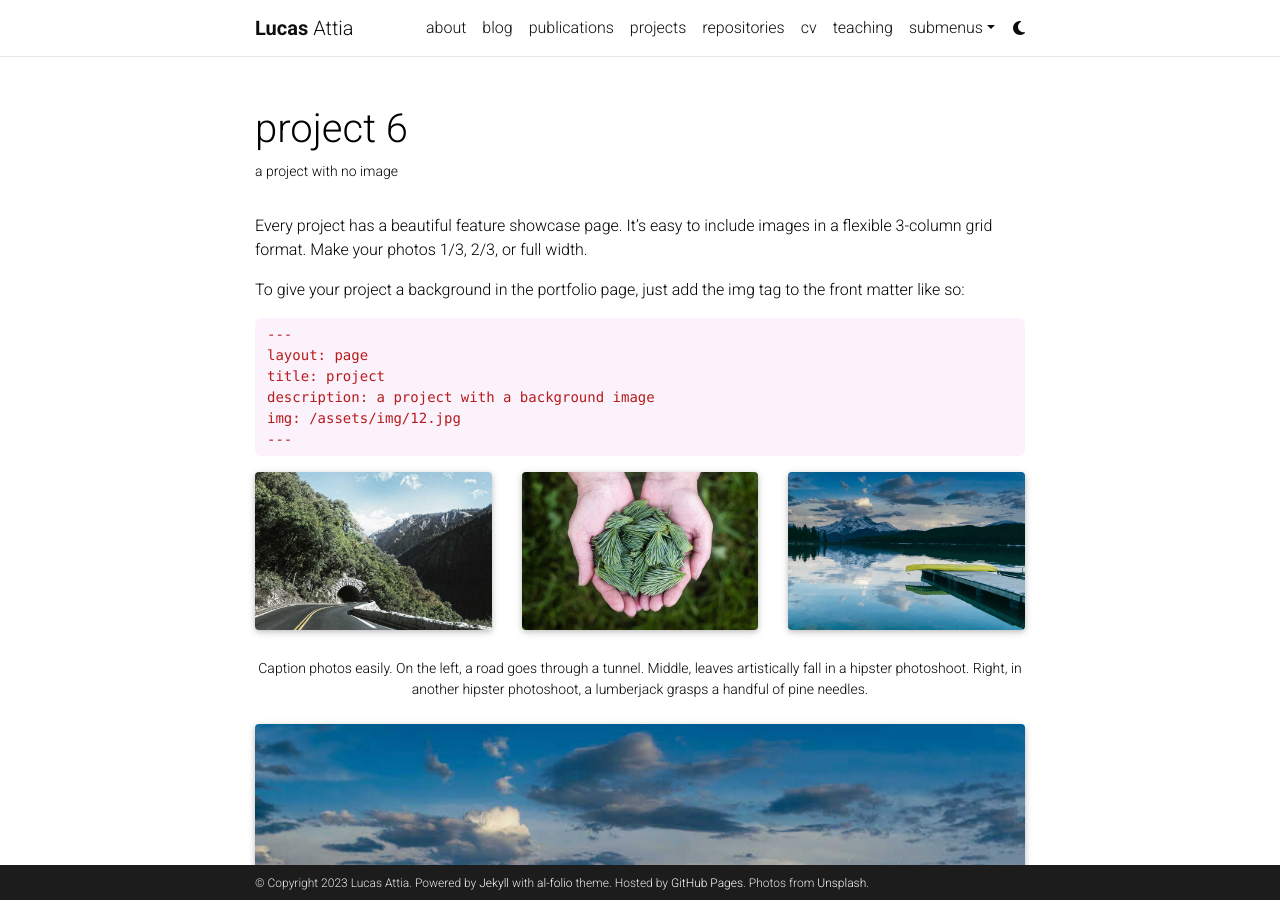
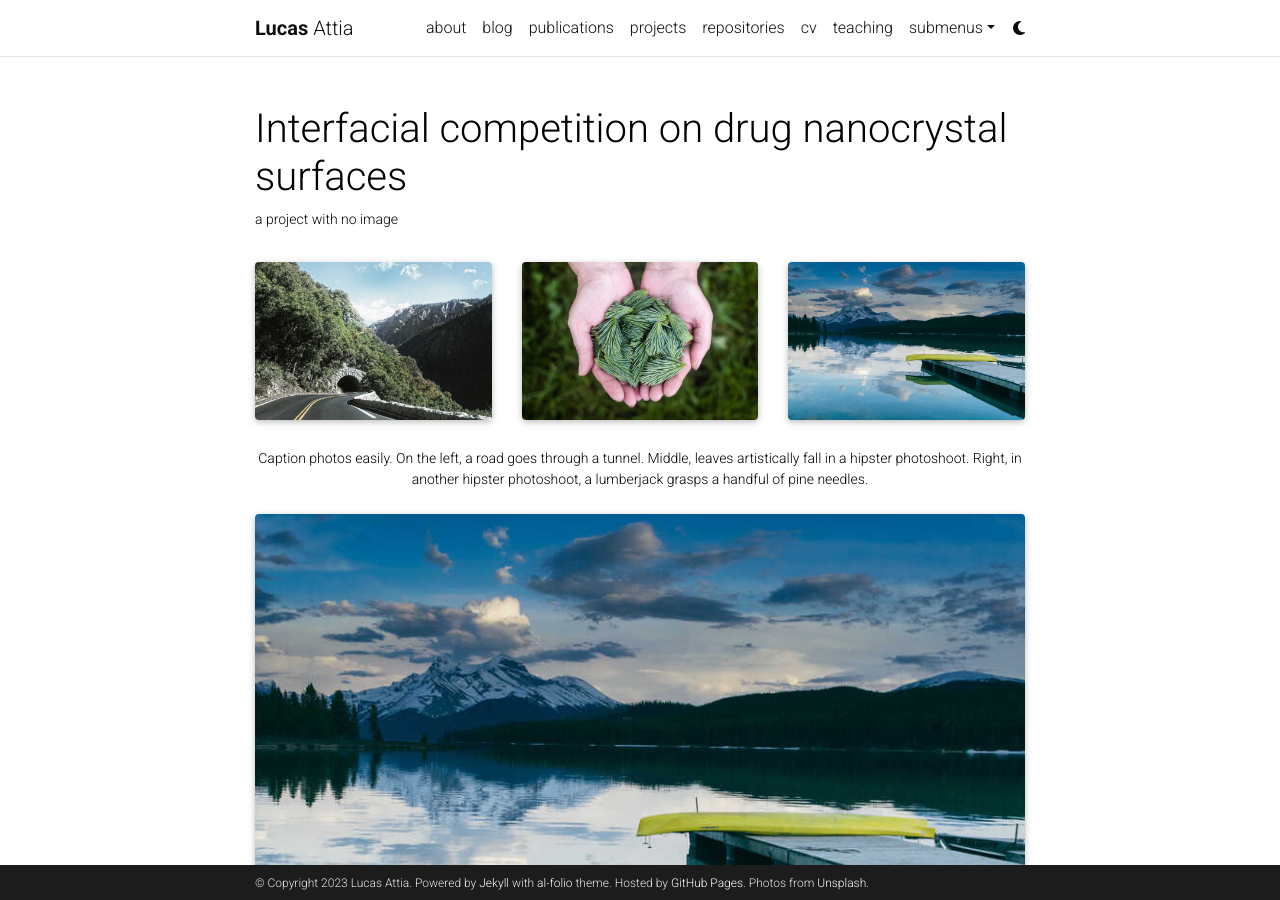
Before and after one commit to lucasattia/lucasattia.github.io, a Jekyll site: the page built from _projects/6_project.md, in a window 1280 px wide and 900 px high. Built offline with Jekyll 4.4.1, drawn with Linux system fonts in a browser that asks for light colours; full-size pictures stand in for the smaller copies a plugin makes; comment, search, counter and statistics services are not loaded; a style sheet for code colours, icons or effects is not loaded.

Commit message:
Update 6_project.md

```diff
--- a/_projects/6_project.md
+++ b/_projects/6_project.md
@@ -1,24 +1,12 @@
 ---
 layout: page
-title: project 6
+title: Interfacial competition on drug nanocrystal surfaces
 description: a project with no image
 img:
 importance: 4
-category: fun
+category: thesis
 ---
 
-Every project has a beautiful feature showcase page.
-It's easy to include images in a flexible 3-column grid format.
-Make your photos 1/3, 2/3, or full width.
-
-To give your project a background in the portfolio page, just add the img tag to the front matter like so:
-
-    ---
-    layout: page
-    title: project
-    description: a project with a background image
-    img: /assets/img/12.jpg
-    ---
 
 <div class="row">
     <div class="col-sm mt-3 mt-md-0">
```
